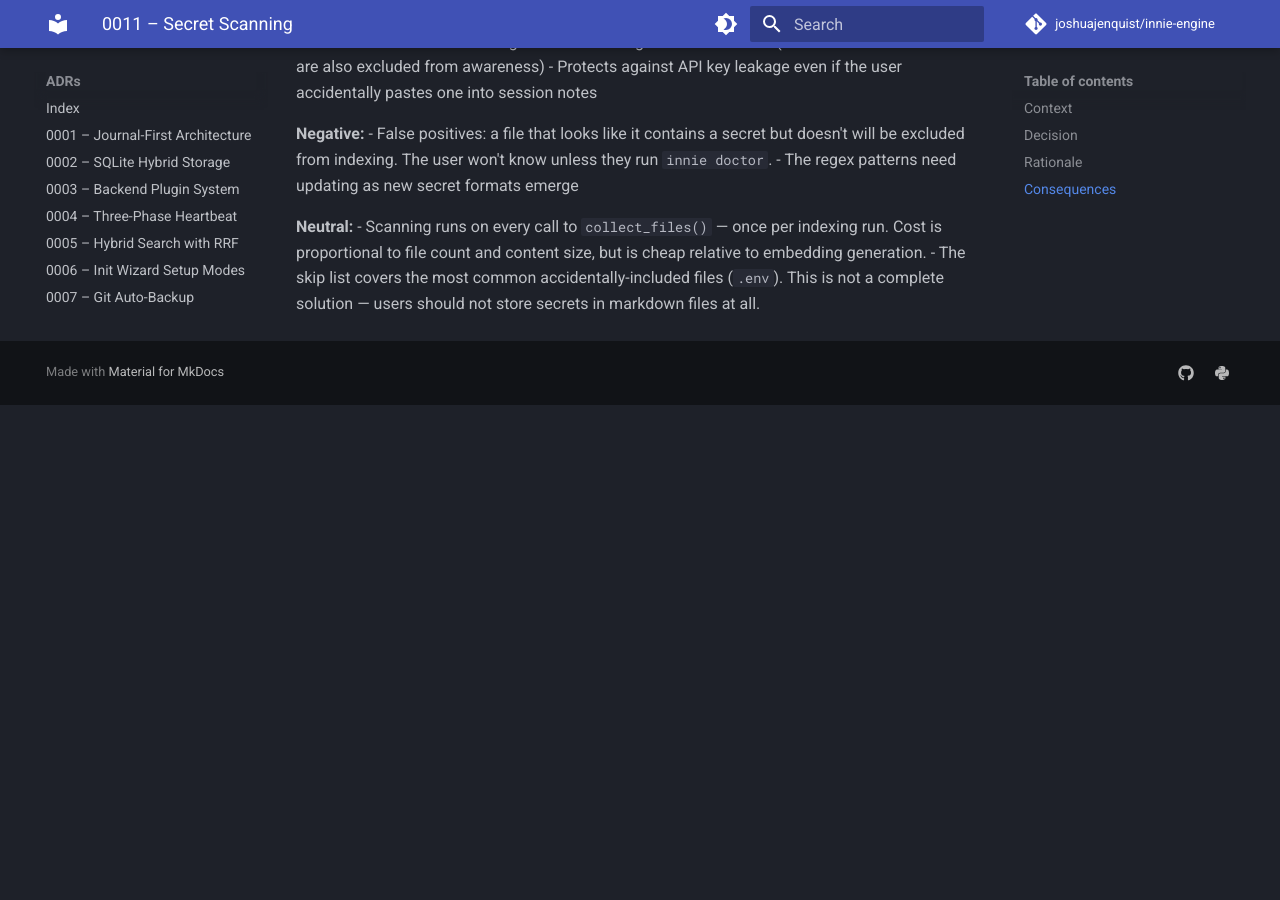
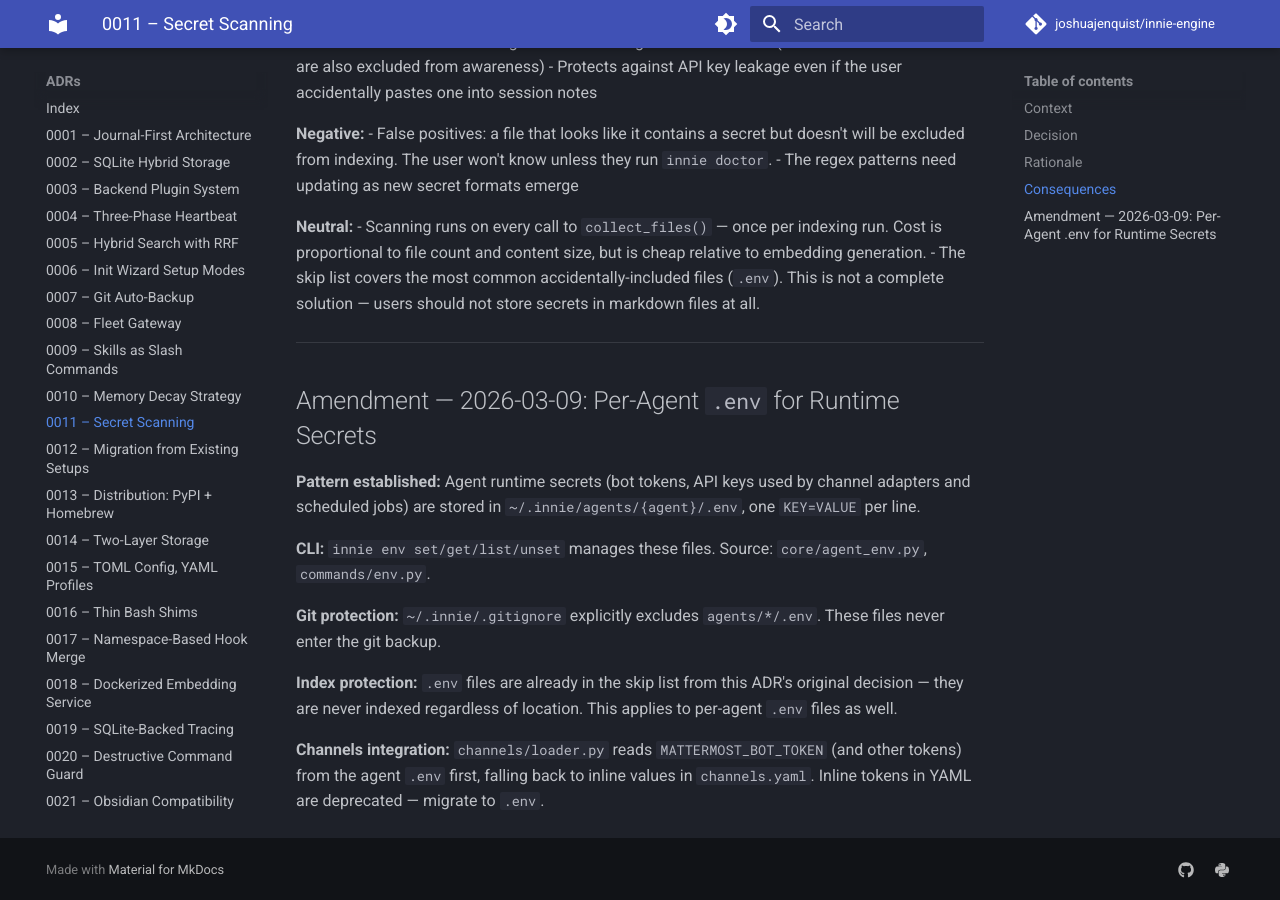
Before and after one commit to unarmedpuppy/innie-engine, an MkDocs documentation site: the page built from docs/adrs/0011-secret-scanning.md, in a window 1280 px wide and 900 px high, scrolled down 1614 px. Built offline with MkDocs 1.6.1 and Material for MkDocs 9.7.7, drawn with Linux system fonts in a browser that asks for light colours; comment, search, counter and statistics services are not loaded; before the commit the page ends 2019 px from its top, so only the background shows below that.

Commit message:
docs(adr-0011): add per-agent .env secrets pattern amendment
Documents the innie env CLI, channels/loader.py fallback chain, and
git/index protections for ~/.innie/agents/{agent}/.env files.

Co-Authored-By: Claude Sonnet 4.6 <noreply@anthropic.com>

```diff
--- a/docs/adrs/0011-secret-scanning.md
+++ b/docs/adrs/0011-secret-scanning.md
@@ -69,3 +69,17 @@ Files that return `False` are never read by the embedding service and never stor
 **Neutral:**
 - Scanning runs on every call to `collect_files()` — once per indexing run. Cost is proportional to file count and content size, but is cheap relative to embedding generation.
 - The skip list covers the most common accidentally-included files (`.env`). This is not a complete solution — users should not store secrets in markdown files at all.
+
+---
+
+## Amendment — 2026-03-09: Per-Agent `.env` for Runtime Secrets
+
+**Pattern established:** Agent runtime secrets (bot tokens, API keys used by channel adapters and scheduled jobs) are stored in `~/.innie/agents/{agent}/.env`, one `KEY=VALUE` per line.
+
+**CLI:** `innie env set/get/list/unset` manages these files. Source: `core/agent_env.py`, `commands/env.py`.
+
+**Git protection:** `~/.innie/.gitignore` explicitly excludes `agents/*/.env`. These files never enter the git backup.
+
+**Index protection:** `.env` files are already in the skip list from this ADR's original decision — they are never indexed regardless of location. This applies to per-agent `.env` files as well.
+
+**Channels integration:** `channels/loader.py` reads `MATTERMOST_BOT_TOKEN` (and other tokens) from the agent `.env` first, falling back to inline values in `channels.yaml`. Inline tokens in YAML are deprecated — migrate to `.env`.
```
